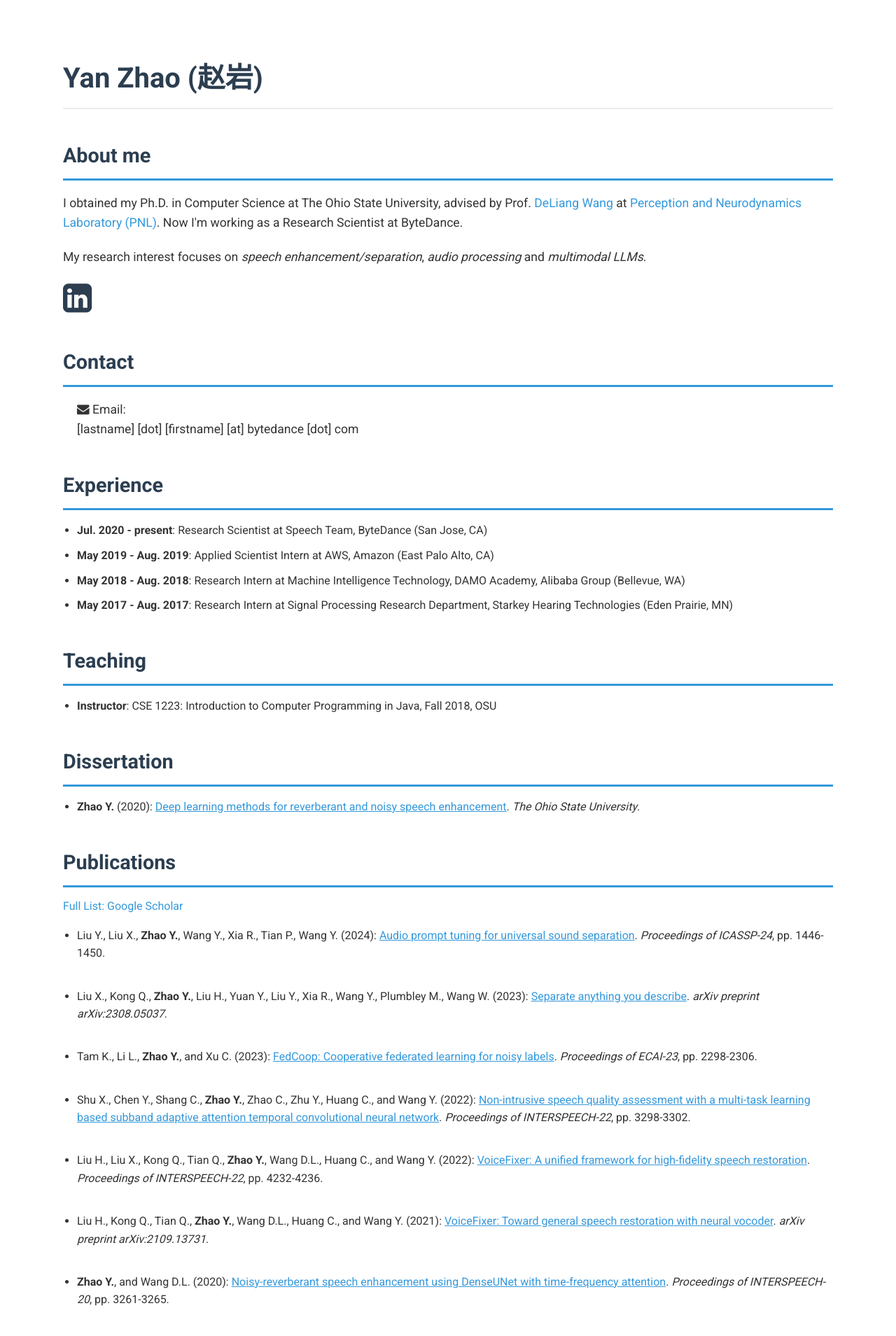
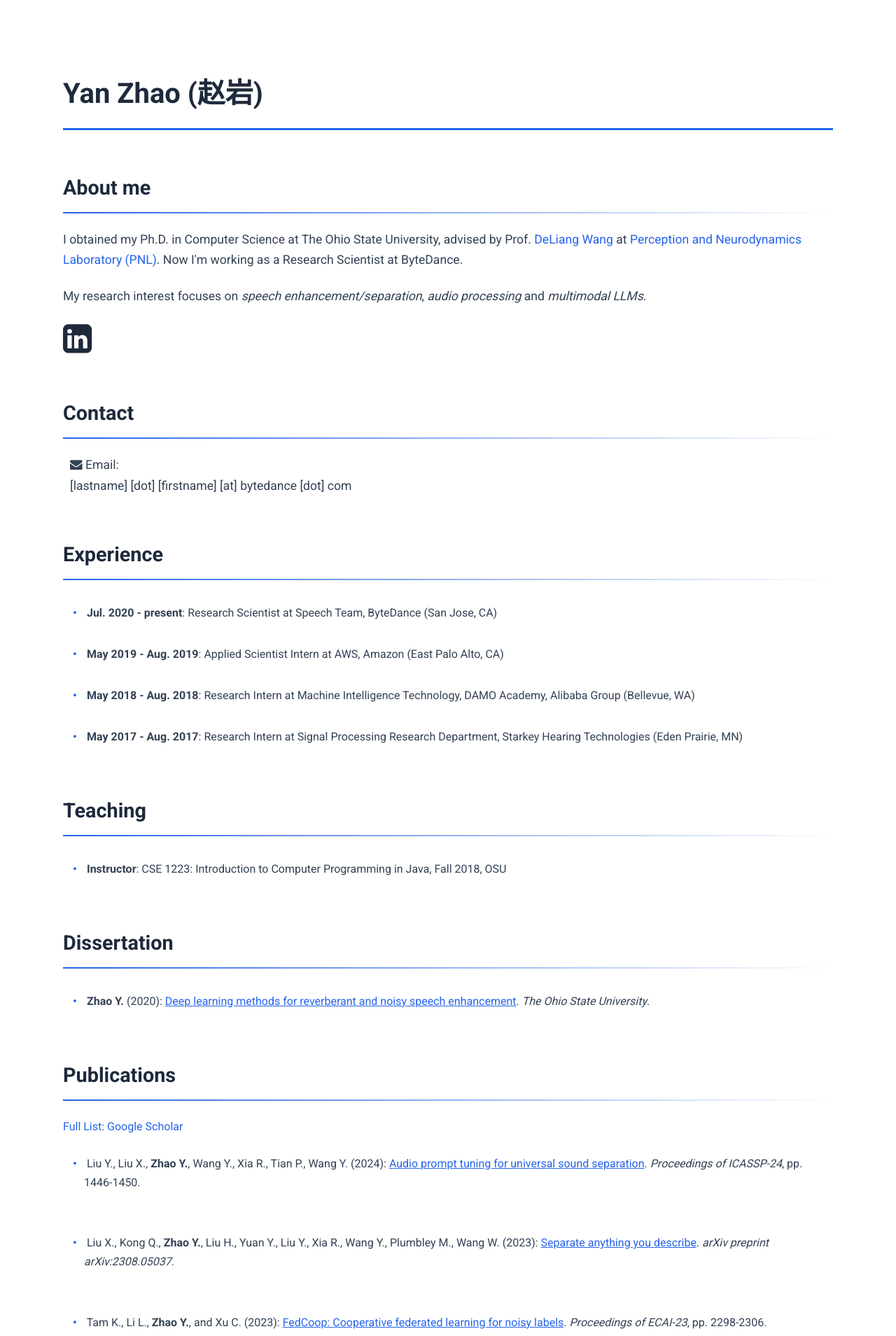
Before and after one commit to cliffzhao/cliffzhao.github.io, a Jekyll site: the page built from index.html, in a window 1280 px wide. Shown: the top 1909 px of the page at 70% size. Built offline with Jekyll 4.4.1, drawn with Linux system fonts in a browser that asks for light colours; a style sheet for code colours, icons or effects is not loaded.

Commit message:
[update] update style

```diff
--- a/css/main.css
+++ b/css/main.css
@@ -1,17 +1,17 @@
 :root {
-    --primary-color: #2c3e50;
-    --accent-color: #3498db;
-    --text-color: #333;
-    --bg-color: #fff;
-    --light-gray: #f8f9fa;
-    --border-color: #e9ecef;
+    --primary-color: #1e293b; /* Slate 800 */
+    --accent-color: #2563eb; /* Royal Blue */
+    --text-color: #334155; /* Slate 700 */
+    --bg-color: #ffffff;
+    --light-bg: #f1f5f9; /* Slate 100 */
+    --border-color: #e2e8f0; /* Slate 200 */
 }
 
 body {
     font-family: 'Roboto', 'Helvetica', 'Arial', sans-serif;
     color: var(--text-color);
     background-color: var(--bg-color);
-    line-height: 1.6;
+    line-height: 1.7; /* Slightly increased for readability */
     margin: 0;
     padding: 0;
 }
@@ -19,36 +19,36 @@
 .container {
     max-width: 1100px;
     margin: 0 auto;
-    padding: 20px;
+    padding: 40px 20px; /* Increased top/bottom padding */
 }
 
 /* Typography */
 h1, h2, h3 {
     color: var(--primary-color);
     margin-top: 1.5em;
-    margin-bottom: 0.5em;
+    margin-bottom: 0.8em;
     font-weight: 700;
 }
 
 h1 {
     font-size: 2.5em;
-    border-bottom: 2px solid var(--border-color);
-    padding-bottom: 10px;
+    padding-bottom: 15px;
+    border-bottom: 3px solid var(--accent-color); /* Keep solid for main title */
 }
 
 h2 {
     font-size: 1.8em;
     position: relative;
     padding-bottom: 10px;
-    margin-top: 1.5em;
-    margin-bottom: 0.5em;
-    font-weight: 700;
-    border-bottom: 3px solid var(--accent-color);
+    margin-top: 2em;
+    border-bottom: 2px solid var(--border-color); /* Fallback */
+    border-image: linear-gradient(to right, var(--accent-color), transparent) 1; /* Modern Gradient */
 }
 
 p {
     font-size: 1.1em;
     margin-bottom: 1.2em;
+    color: var(--text-color);
 }
 
 /* Links */
@@ -114,13 +114,37 @@
     margin: 0 10px;
 }
 
-/* Publications List */
+/* Publications List Styling */
 ul {
-    padding-left: 20px;
+    padding-left: 10px;
+    list-style-type: none; /* Cleaner look */
 }
 
 li {
-    margin-bottom: 10px;
+    margin-bottom: 12px;
+    padding: 10px 15px;
+    border-radius: 8px;
+    transition: background-color 0.2s ease, transform 0.2s ease;
+}
+
+li:hover {
+    background-color: var(--light-bg);
+}
+
+/* Add bullets back manually if needed, or stick to clean blocks */
+/* For publications, hanging indent often looks better */
+ul li {
+    padding-left: 20px;
+    position: relative;
+}
+
+ul li::before {
+    content: "•";
+    color: var(--accent-color);
+    font-weight: bold;
+    display: inline-block;
+    width: 1em;
+    margin-left: -1em;
 }
 
 /* Utility */
```
